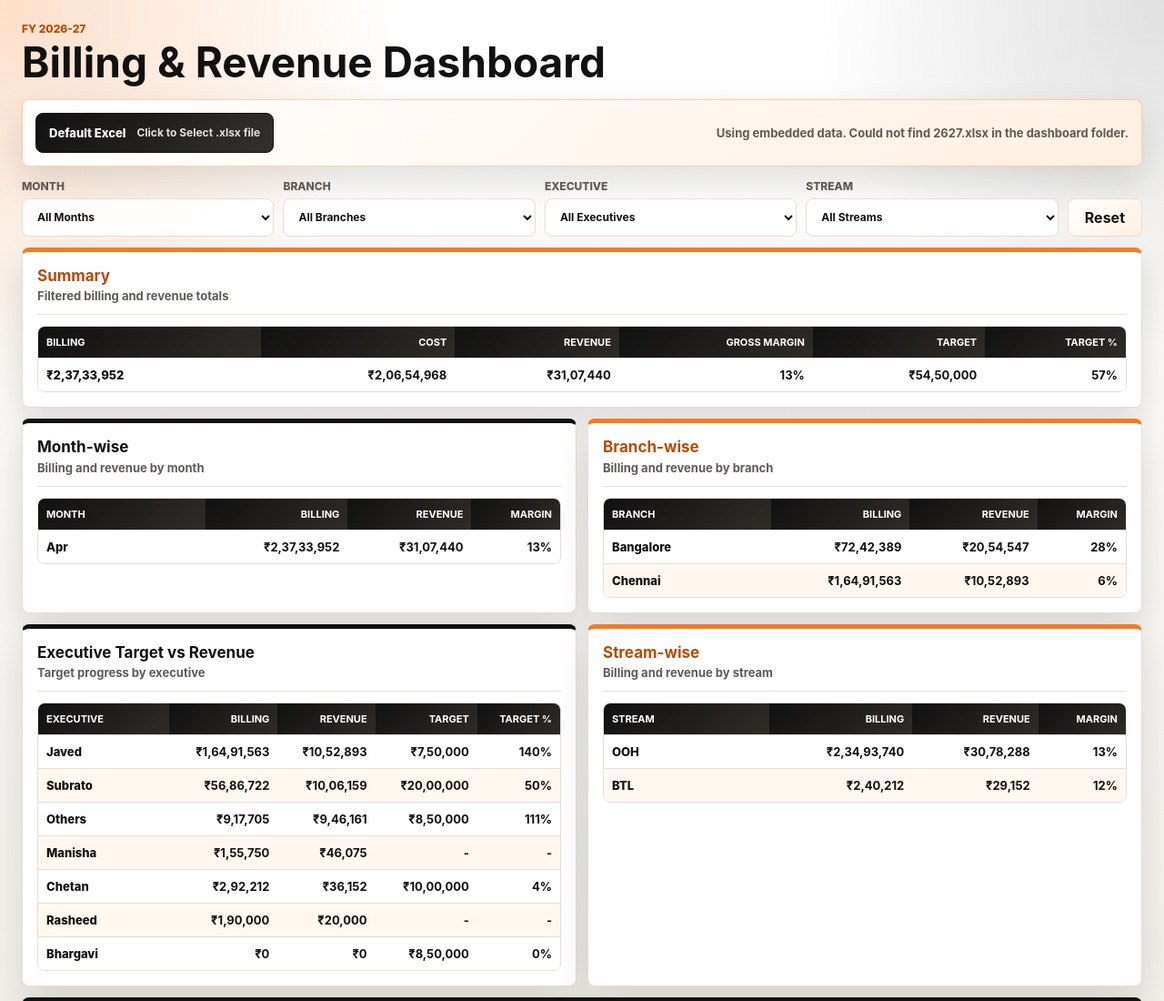
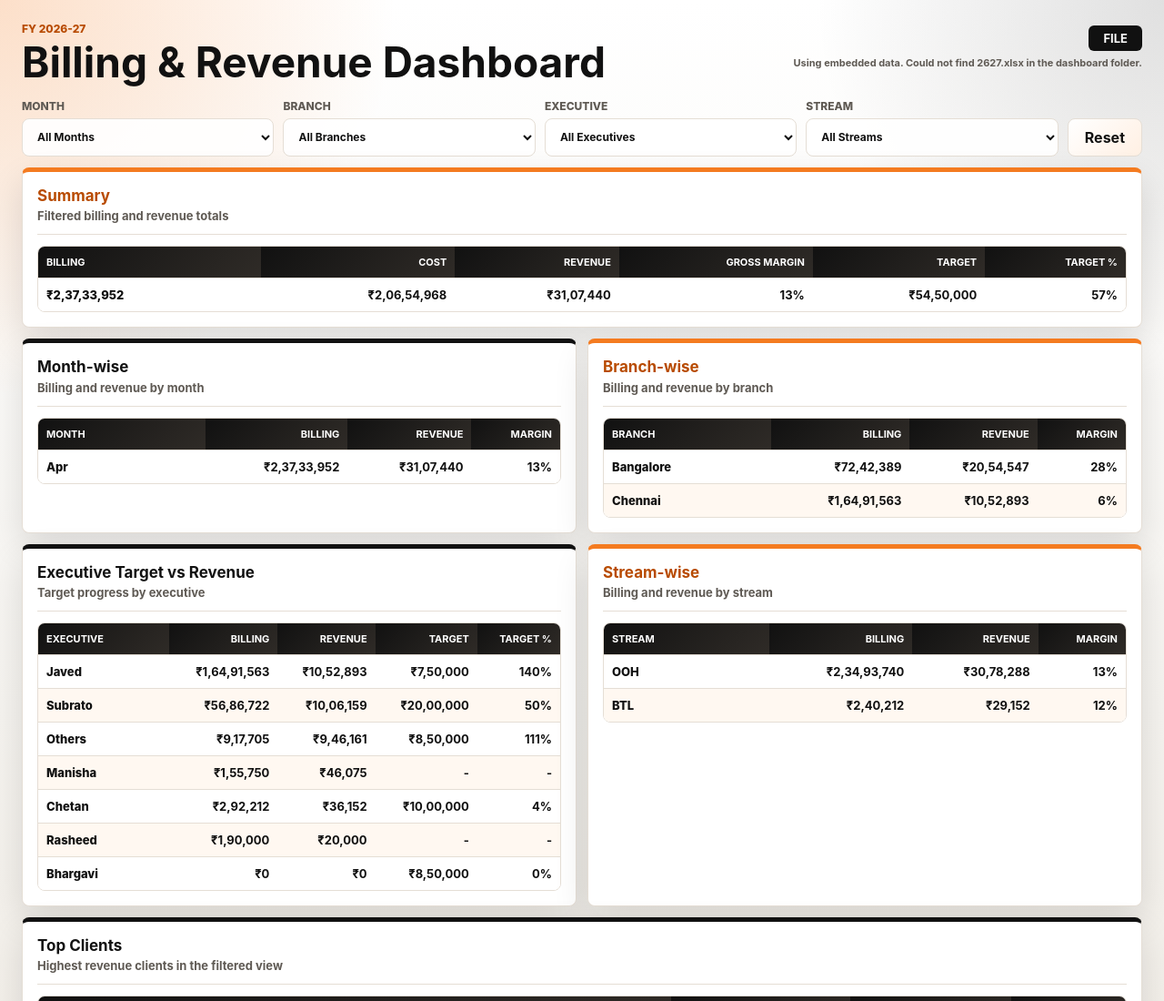
Before and after one commit to jesley13/dashboard, a website: page index.html in a window 1280 px wide. Shown: the top 1100 px of the page at 91% size. Drawn offline with Linux system fonts and the light colour scheme; no server answers.

Commit message:
Move upload file button to header

```diff
--- a/index.html
+++ b/index.html
@@ -13,19 +13,16 @@
           <p class="eyebrow" id="fiscalYearLabel">FY 2026-27</p>
           <h1>Billing & Revenue Dashboard</h1>
         </div>
-        <!-- <div class="source-pill">
-          <span id="sourceName">Excel workbook</span>
-        </div> -->
+        <div style="display: flex; flex-direction: column; align-items: flex-end; gap: 6px; margin-top: 4px;">
+          <label style="cursor: pointer; background: var(--black); color: #fff; padding: 6px 16px; border-radius: 6px; font-size: 13px; font-weight: 700;">
+            File
+            <input type="file" id="fileUpload" accept=".xlsx" style="display: none;" />
+          </label>
+          <p id="uploadStatus" style="font-size: 11px; color: var(--muted); margin: 0; text-align: right;">Loading...</p>
+        </div>
       </header>
 
-      <section class="upload-panel" aria-label="Default Excel workbook">
-        <label class="upload-box" style="cursor: pointer;">
-          <span>Default Excel</span>
-          <strong>Click to Select .xlsx file</strong>
-          <input type="file" id="fileUpload" accept=".xlsx" style="display: none;" />
-        </label>
-        <p id="uploadStatus">Loading workbook from this dashboard folder...</p>
-      </section>
+
 
       <section class="filters" aria-label="Dashboard filters">
         <label>
```
